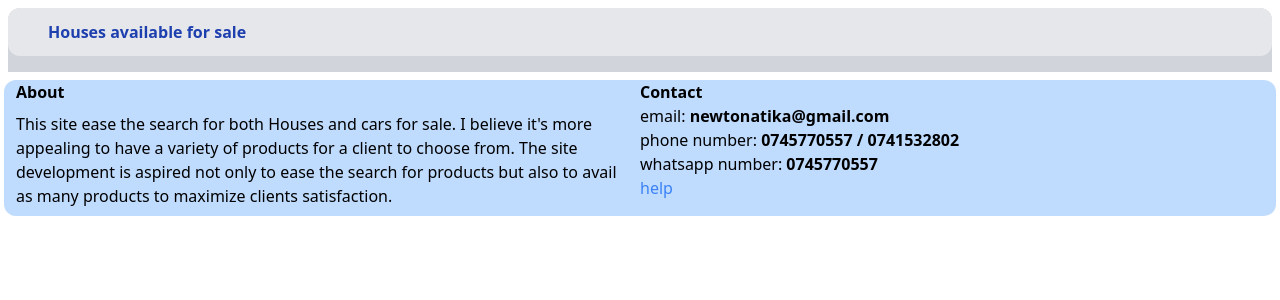
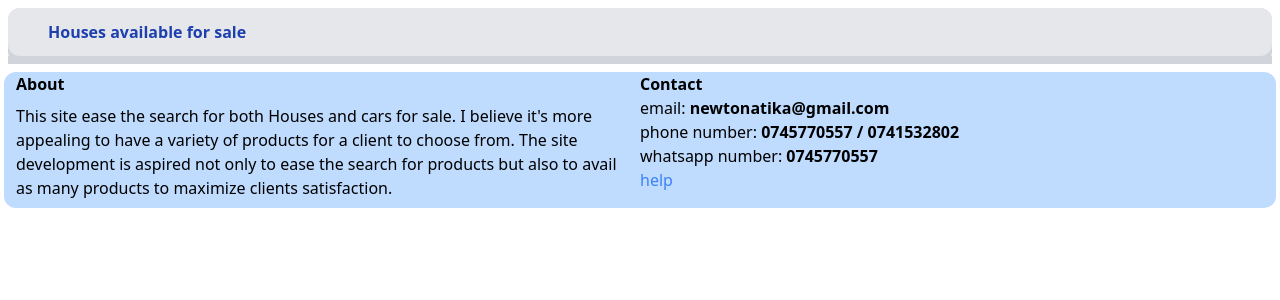
Before and after one commit to Newton-Shivachi/naihouse, a Django app: page /houses/ in a window 1280 px wide. Shown: the part 61-361 px from the top of the page. Run offline with Django 5.2, Linux system fonts and the light colour scheme; data that the repository does not hold is empty; some libraries are stand-ins or nearby versions.

Commit message:
Update housesforsales.html

```diff
--- a/home/templates/home/housesforsales.html
+++ b/home/templates/home/housesforsales.html
@@ -8,7 +8,7 @@
     <div class='bg-gray-200 p-3 rounded-xl'>
         <a class='m-3 p-4 text-blue-800 font-semibold'>Houses available for sale</a>
     </div>
-    <div class='bg-gray-300 grid grid-cols-6 gap-6 p-2'>
+    <div class='bg-gray-300 grid grid-cols-2 gap-1 p-1'>
         {% for house in houses %}
             <a href='{% url "home:detail" house.id %}'>
                 <div class='mt-1'>
```
